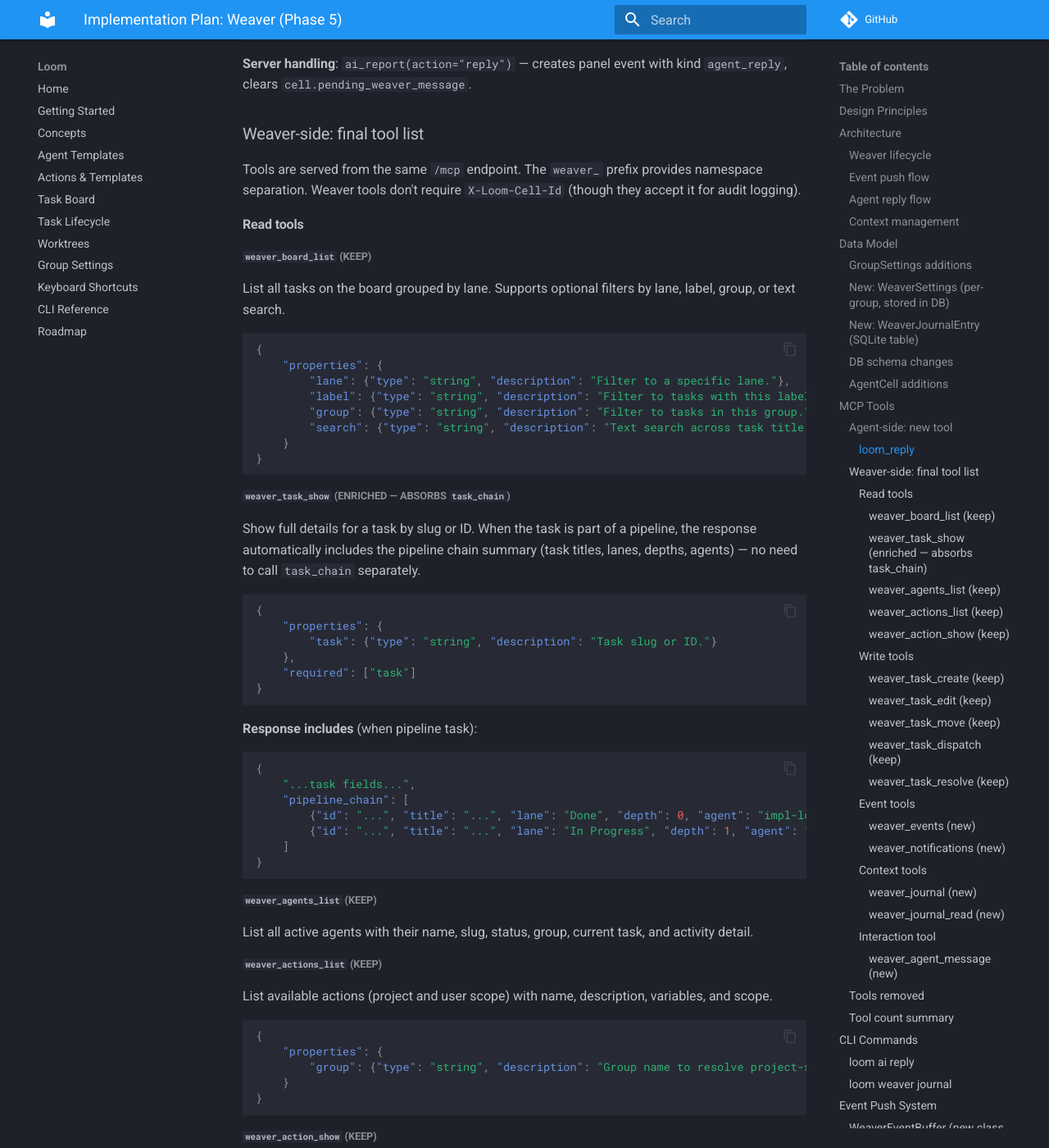
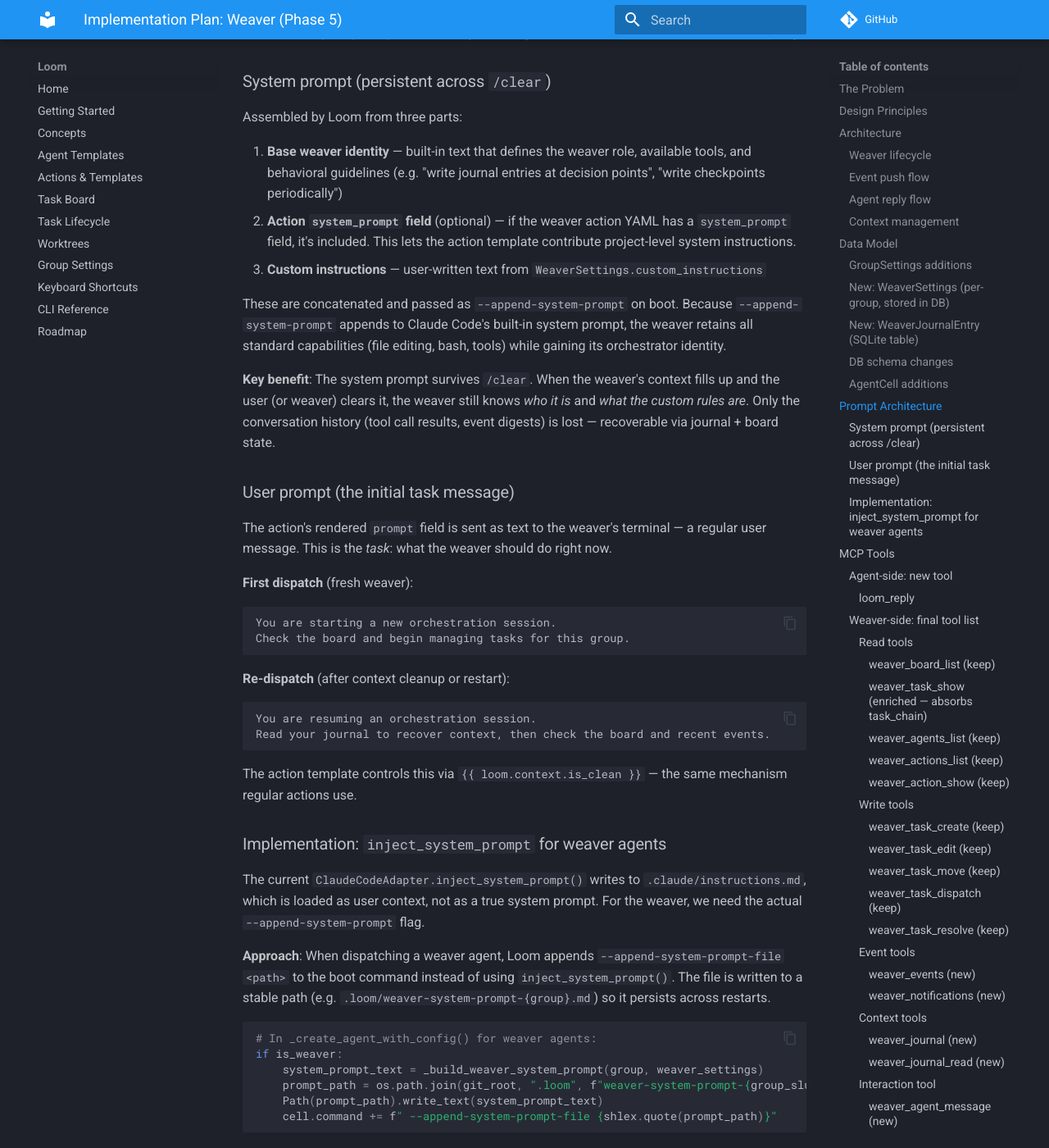
Before and after one commit to runtorque/torque, an MkDocs documentation site: the page built from docs/plans/weaver.md, in a window 1280 px wide and 1400 px high, scrolled down 6241 px. Shown: the whole window at 82% size. Built offline with MkDocs 1.6.1 and Material for MkDocs 9.7.7, drawn with Linux system fonts in a browser that asks for light colours; comment, search, counter and statistics services are not loaded; some of the changed text lies outside the part shown.

Commit message:
loom: checkpoint 3 — weaver
Plan updated. Here's a summary of the changes:

**Custom instructions** — Added `custom_instructions` field to `WeaverSettings` (data model + DB schema). The user writes these in the Settings tab; they're injected into the system prompt.

**Tabbed panel** — Replaced the single-section layout with `Journal` | `Settings` tabs (same pattern as the Agents panel). Journal is the default tab. Settings has three sections: Agent designation, Custom Instructions (auto-growing textarea with dirty-state Save button), and Notifications (interval dropdowns + event checkboxes). The pause/resume toggle sits in the panel header, visible across both tabs.

**System prompt architecture** — New "Prompt Architecture" section explaining the two-layer approach:
- **System prompt** (`--append-system-prompt-file`): base weaver identity + action's `system_prompt` field + custom instructions. Survives `/clear`.
- **User prompt** (terminal text): the action's rendered `prompt` field. Changes between first dispatch and re-dispatch using `{{ loom.context.is_clean }}`.

The current `inject_system_prompt` writes to `.claude/instructions.md` (user context, lost on `/clear`). For the weaver, we write to `.loom/weaver-system-prompt-{group}.md` and use the real `--append-system-prompt-file` flag instead.

````diff
--- a/docs/plans/weaver.md
+++ b/docs/plans/weaver.md
@@ -43,7 +43,9 @@
   ├── Weaver gets weaver_* MCP tools exposed
   ├── Event buffer + timer created for this group
   │
-  └── Weaver action prompt boots the agent
+  └── Weaver agent boots with:
+        │   • --append-system-prompt: weaver role identity + custom instructions
+        │   • Action prompt (user message): initial task / "check journal and resume"
         │
         ├── weaver_journal_read → recover context
         ├── weaver_board_list → current board state
@@ -129,7 +131,10 @@
   │
   └── On context cleanup (/clear or session restart):
         │
-        └── Weaver action prompt instructs:
+        ├── System prompt persists (--append-system-prompt): weaver identity
+        │   + custom instructions survive /clear automatically
+        │
+        └── Action prompt (user message) instructs:
               1. weaver_journal_read(tail=20) → recover decisions
               2. weaver_board_list → current state
               3. weaver_events(since=last_checkpoint) → missed events
@@ -170,15 +175,25 @@
     )
 ```
 
-**`custom_instructions`**: Free-text instructions appended to the weaver's system prompt on dispatch. The user writes these in the Weaver panel's Settings tab. They are injected after the action's rendered prompt as a clearly delimited block:
+**`custom_instructions`**: Free-text instructions injected into the weaver's system prompt via `--append-system-prompt`. The user writes these in the Weaver panel's Settings tab. They are concatenated with the weaver's base system prompt (from the action's `system_prompt` field or a built-in default) and passed as a single `--append-system-prompt` flag on boot.
+
+**System prompt structure** (assembled by Loom, passed via `--append-system-prompt`):
 
 ```
+You are the Weaver — the orchestrator agent for the "{group}" group in Loom.
+Your role is to manage the task board, dispatch work to agents, react to events,
+and maintain a decision journal for context continuity.
+
+{action system_prompt field, if any}
+
 ── Custom Instructions ────────────────────────
 Focus on the auth and payments modules first.
 Never dispatch more than 3 agents concurrently.
 Always create a review task after implementation.
 ────────────────────────────────────────────────
 ```
+
+**Why system prompt, not user message**: The system prompt survives `/clear` — when the weaver's context is cleaned, it retains its identity and custom instructions without needing them re-sent. The action's rendered `prompt` field is sent as the initial user message (the task), which is the part that changes between dispatches.
 
 This gives the user a lightweight way to steer the weaver without editing the action YAML. The instructions persist across weaver restarts — they're part of `WeaverSettings` in SQLite, not the agent's ephemeral state.
 
@@ -247,6 +262,64 @@
 ```
 
 This is ephemeral (not persisted) — used to validate that `loom_reply` is only available when the agent has received a weaver message.
+
+---
+
+## Prompt Architecture
+
+The weaver's prompt is split into two layers, using Claude Code's `--append-system-prompt` flag:
+
+### System prompt (persistent across `/clear`)
+
+Assembled by Loom from three parts:
+
+1. **Base weaver identity** — built-in text that defines the weaver role, available tools, and behavioral guidelines (e.g. "write journal entries at decision points", "write checkpoints periodically")
+2. **Action `system_prompt` field** (optional) — if the weaver action YAML has a `system_prompt` field, it's included. This lets the action template contribute project-level system instructions.
+3. **Custom instructions** — user-written text from `WeaverSettings.custom_instructions`
+
+These are concatenated and passed as `--append-system-prompt` on boot. Because `--append-system-prompt` appends to Claude Code's built-in system prompt, the weaver retains all standard capabilities (file editing, bash, tools) while gaining its orchestrator identity.
+
+**Key benefit**: The system prompt survives `/clear`. When the weaver's context fills up and the user (or weaver) clears it, the weaver still knows *who it is* and *what the custom rules are*. Only the conversation history (tool call results, event digests) is lost — recoverable via journal + board state.
+
+### User prompt (the initial task message)
+
+The action's rendered `prompt` field is sent as text to the weaver's terminal — a regular user message. This is the *task*: what the weaver should do right now.
+
+**First dispatch** (fresh weaver):
+```
+You are starting a new orchestration session.
+Check the board and begin managing tasks for this group.
+```
+
+**Re-dispatch** (after context cleanup or restart):
+```
+You are resuming an orchestration session.
+Read your journal to recover context, then check the board and recent events.
+```
+
+The action template controls this via `{{ loom.context.is_clean }}` — the same mechanism regular actions use.
+
+### Implementation: `inject_system_prompt` for weaver agents
+
+The current `ClaudeCodeAdapter.inject_system_prompt()` writes to `.claude/instructions.md`, which is loaded as user context, not as a true system prompt. For the weaver, we need the actual `--append-system-prompt` flag.
+
+**Approach**: When dispatching a weaver agent, Loom appends `--append-system-prompt-file <path>` to the boot command instead of using `inject_system_prompt()`. The file is written to a stable path (e.g. `.loom/weaver-system-prompt-{group}.md`) so it persists across restarts.
+
+```python
+# In _create_agent_with_config() for weaver agents:
+if is_weaver:
+    system_prompt_text = _build_weaver_system_prompt(group, weaver_settings)
+    prompt_path = os.path.join(git_root, ".loom", f"weaver-system-prompt-{group_slug}.md")
+    Path(prompt_path).write_text(system_prompt_text)
+    cell.command += f" --append-system-prompt-file {shlex.quote(prompt_path)}"
+```
+
+This is cleaner than the `instructions.md` approach because:
+- It uses the actual system prompt mechanism (survives `/clear`)
+- The file is scoped to the weaver (doesn't pollute `.claude/instructions.md` which other agents may use)
+- It's in `.loom/` which is already gitignored
+
+For **Codex**, the adapter would use its equivalent mechanism (if available), or fall back to the instructions-file approach.
 
 ---
 
@@ -986,8 +1059,8 @@
 - `ai_report(action="reply")` handler: validate pending message, emit `agent_reply` panel event, buffer for weaver
 - `weaver_journal_append` command handler: validate, insert, emit delta
 - `weaver_journal_read` command handler: query, return
-- `weaver_update_settings` command handler: validate, save (including `custom_instructions`), reconfigure buffer timers
-- Modify `dispatch_task`: when dispatching to the weaver agent, append `WeaverSettings.custom_instructions` to the rendered prompt (delimited block after action prompt)
+- `weaver_update_settings` command handler: validate, save (including `custom_instructions`), reconfigure buffer timers. When `custom_instructions` changes, regenerate the system prompt file (`.loom/weaver-system-prompt-{group}.md`) so the next session restart picks it up.
+- Modify `_create_agent_with_config`: when creating a weaver agent, build the system prompt (base identity + action system_prompt + custom instructions), write to `.loom/weaver-system-prompt-{group}.md`, append `--append-system-prompt-file <path>` to the boot command
 - `weaver_pause` / `weaver_resume` command handlers: toggle `WeaverSettings.paused`, emit delta
 - Modify `add_agent`: support `is_weaver` flag, enforce one-per-group
 - Modify `remove_agent`: clear `weaver_agent_id` when weaver is removed
@@ -1043,18 +1116,16 @@
 - The threshold is approximate — based on token counts from cost_update events
 - No auto-cleanup: the weaver decides when to checkpoint. The warning is advisory.
 
-### Step 10: Weaver action template
+### Step 10: Weaver action template and base system prompt
 
-- Create a default weaver action: `.loom/actions/weaver/orchestrate.yaml`
-- Prompt template instructs the weaver on:
-  - Reading its journal on startup
-  - Checking the board for current state
-  - Making dispatch decisions based on priorities
-  - Writing journal entries at key decision points
-  - Writing checkpoints periodically
-  - Responding to events in digests
-- This is a starting point — users customize it for their project
-- The action has no `transitions` (the weaver doesn't participate in pipelines — it manages them)
+- **Base system prompt** (built into `loom/weaver.py`): hardcoded text that defines the weaver role, available tools, behavioral guidelines (journal usage, checkpoint cadence, event response patterns). This is the first section of the assembled `--append-system-prompt`. Not user-editable — it's the weaver's "firmware."
+- **Default weaver action**: `.loom/actions/weaver/orchestrate.yaml`
+  - `system_prompt` field (optional): project-level system instructions that extend the base. Included in the assembled `--append-system-prompt` between the base and custom instructions.
+  - `prompt` field: the user message sent on dispatch. Uses `{{ loom.context.is_clean }}` to branch:
+    - Clean (first dispatch): "Check the board and begin managing tasks."
+    - Not clean (re-dispatch after `/clear`): "Read your journal, check the board and recent events, then resume."
+  - No `transitions` — the weaver doesn't participate in pipelines, it manages them
+- This is a starting point — users customize the action and write custom instructions in the Settings tab
 
 ---
 
@@ -1076,9 +1147,9 @@
 |---|---|
 | `loom/state.py` | Add `weaver_agent_id` to `GroupSettings`, `pending_weaver_message` to `AgentCell`, `WeaverJournalEntry` dataclass, `get_weaver_for_group()`, `journal_append()`, `journal_read()` methods, `journal_append` delta op |
 | `loom/db.py` | Add `weaver_agent_id` migration, `weaver_settings` table, `weaver_journal` table + index, CRUD methods for both |
-| `loom/weaver.py` | **New file.** `WeaverEventBuffer` class — event buffering, idle-gated delivery, digest formatting, heartbeat timer, pause/resume |
+| `loom/weaver.py` | **New file.** `WeaverEventBuffer` class — event buffering, idle-gated delivery, digest formatting, heartbeat timer, pause/resume. Base weaver system prompt text. `build_weaver_system_prompt(group, settings)` assembler. |
 | `loom/events.py` | Hook `WeaverEventBuffer.on_panel_event()` into `EventBus` panel event emission, hook `on_agent_idle()` into activity transition |
-| `loom/server.py` | New commands: `weaver_message`, `weaver_journal_append`, `weaver_journal_read`, `weaver_update_settings`, `weaver_pause`, `weaver_resume`. Extend `ai_report` with `action="reply"`. Modify `add_agent`/`remove_agent` for weaver lifecycle. Initialize `WeaverEventBuffer` at startup. |
+| `loom/server.py` | New commands: `weaver_message`, `weaver_journal_append`, `weaver_journal_read`, `weaver_update_settings`, `weaver_pause`, `weaver_resume`. Extend `ai_report` with `action="reply"`. Modify `add_agent`/`remove_agent` for weaver lifecycle. Modify `_create_agent_with_config` to assemble and write weaver system prompt file, append `--append-system-prompt-file` to boot command. Initialize `WeaverEventBuffer` at startup. |
 | `loom/mcp.py` | Add `loom_reply` tool definition, `reply` action mapping |
 | `loom/mcp_weaver.py` | Remove 3 tools (`lanes_list`, `pipelines_list`, `task_chain`), enrich `task_show` with chain data, add 5 new tools (`events`, `notifications`, `journal`, `journal_read`, `agent_message`) |
 | `bin/loom` | Add `loom ai reply` subcommand, `loom weaver journal` subcommand |
````
